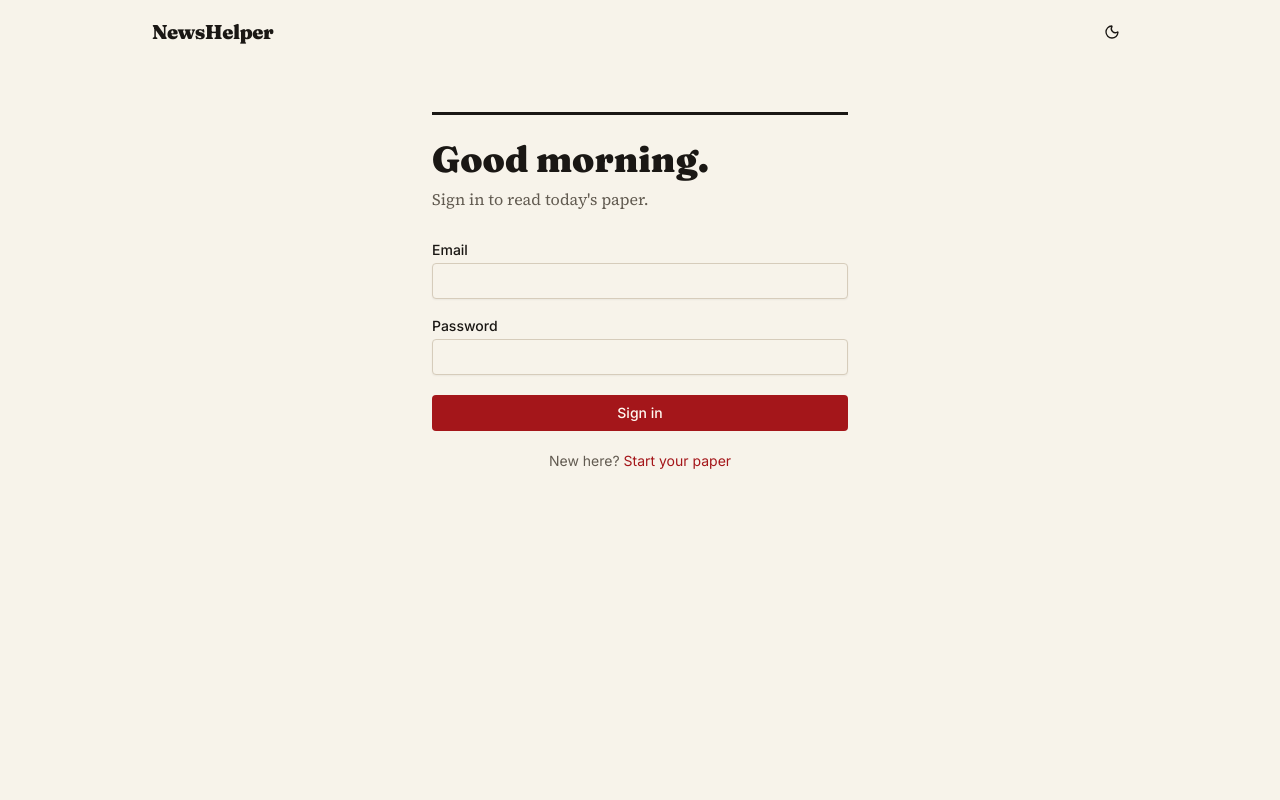
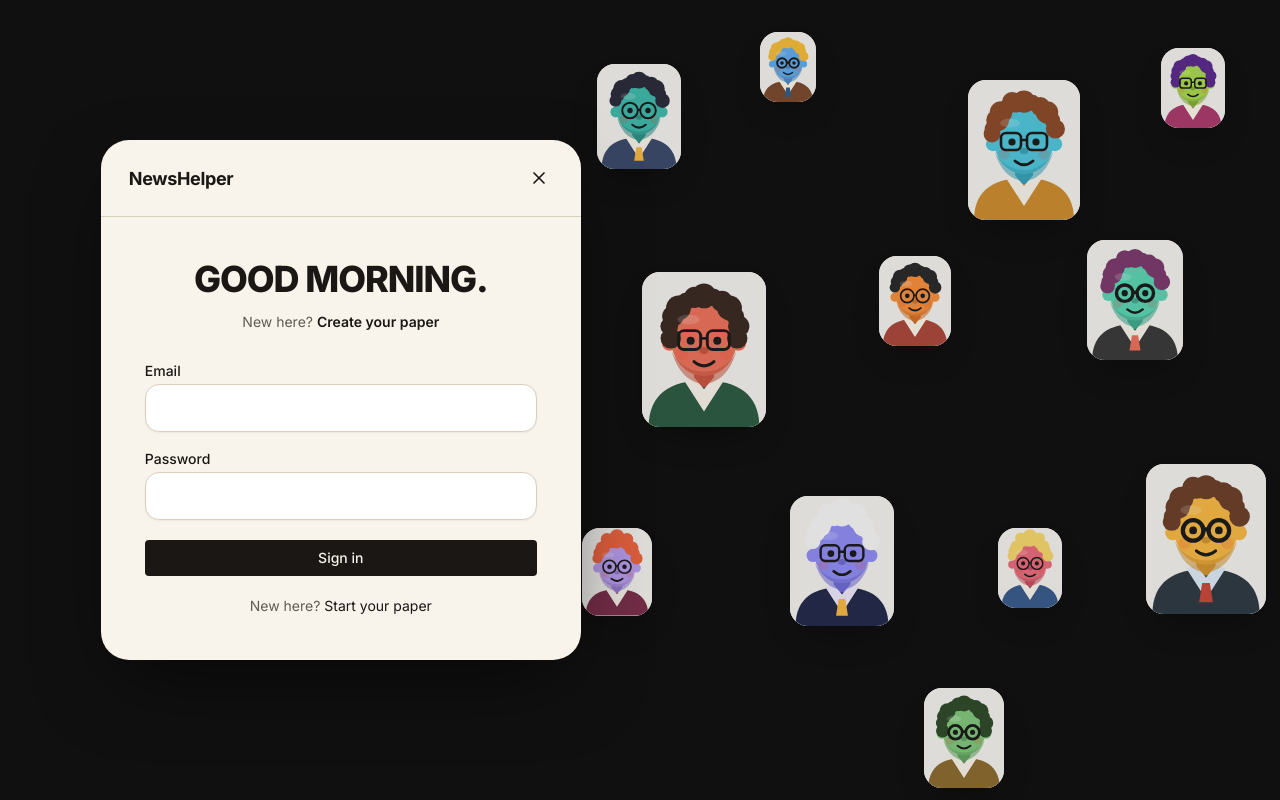
Before and after one commit to Abdul-Rafe8311/new-_helper, a Next.js app in the folder apps/web/: page /login in a window 1280 px wide. Built offline with nearby package versions, Linux system fonts and the light colour scheme.

Commit message:
feat(web): split-card sign-up and sign-in shell with a cream card and mascot art

```diff
--- /dev/null
+++ b/apps/web/src/app/(auth)/auth.css
@@ -0,0 +1,184 @@
+/*
+ * Sign-in and sign-up shell. Everything is prefixed .su-; the card re-declares the paper tokens
+ * (both the raw ones and the Tailwind theme aliases) so it stays cream in light and dark themes.
+ */
+.su-stage {
+  position: relative;
+  flex: 1;
+  display: flex;
+  align-items: center;
+  min-height: 100svh;
+  background: #101010;
+  overflow: hidden;
+  padding: 24px;
+}
+.su-art {
+  display: none;
+  position: absolute;
+  inset: 0 0 0 42%;
+  pointer-events: none;
+}
+@media (min-width: 900px) {
+  .su-art {
+    display: block;
+  }
+}
+.su-art__tile {
+  position: absolute;
+  display: block;
+  border-radius: 18px;
+  overflow: hidden;
+  background: #f0eeeb;
+  box-shadow: 0 16px 40px -16px rgba(0, 0, 0, 0.5);
+  opacity: 0.92;
+}
+.su-art__tile .lp-portrait {
+  display: block;
+  width: 100%;
+  height: 100%;
+}
+.su-card {
+  --paper: #f8f4ec;
+  --paper-2: #efe8da;
+  --ink: #1a1714;
+  --muted: #625b51;
+  --rule: #d9cfbd;
+  --accent: #1a1714;
+  --accent-ink: #f8f4ec;
+  --ring: #1a1714;
+  --destructive: #b42318;
+  --color-paper: #f8f4ec;
+  --color-paper-2: #efe8da;
+  --color-ink: #1a1714;
+  --color-muted: #625b51;
+  --color-rule: #d9cfbd;
+  --color-accent: #1a1714;
+  --color-background: #f8f4ec;
+  --color-foreground: #1a1714;
+  --color-border: #d9cfbd;
+  --color-input: #d9cfbd;
+  --color-ring: #1a1714;
+  --color-destructive: #b42318;
+  position: relative;
+  z-index: 1;
+  width: 100%;
+  max-width: 480px;
+  margin: 0 auto;
+  border-radius: 28px;
+  background: var(--paper);
+  color: var(--ink);
+  box-shadow: 0 30px 80px -20px rgba(0, 0, 0, 0.6);
+  color-scheme: light;
+}
+@media (min-width: 900px) {
+  .su-card {
+    margin: 0 0 0 6vw;
+  }
+}
+.su-card__head {
+  display: flex;
+  align-items: center;
+  justify-content: space-between;
+  padding: 16px 20px 16px 28px;
+  border-bottom: 1px solid var(--rule);
+}
+.su-brand {
+  font-family: var(--font-inter), ui-sans-serif, system-ui, sans-serif;
+  font-size: 18px;
+  font-weight: 700;
+  letter-spacing: -0.02em;
+  color: var(--ink);
+  text-decoration: none;
+}
+.su-close {
+  display: inline-flex;
+  align-items: center;
+  justify-content: center;
+  width: 44px;
+  height: 44px;
+  border-radius: 999px;
+  color: var(--ink);
+}
+.su-close svg {
+  width: 20px;
+  height: 20px;
+}
+.su-close:hover {
+  background: var(--paper-2);
+}
+.su-card__body {
+  padding: 36px 28px 36px;
+  font-family: var(--font-inter), ui-sans-serif, system-ui, sans-serif;
+}
+@media (min-width: 480px) {
+  .su-card__body {
+    padding: 44px 44px 44px;
+  }
+}
+.su-title {
+  text-align: center;
+  font-family: var(--font-inter), ui-sans-serif, system-ui, sans-serif;
+  font-size: clamp(28px, 6vw, 36px);
+  font-weight: 800;
+  line-height: 1.05;
+  letter-spacing: -0.03em;
+  text-transform: uppercase;
+  text-wrap: balance;
+}
+.su-sub {
+  margin: 12px 0 32px;
+  text-align: center;
+  font-family: var(--font-inter), ui-sans-serif, system-ui, sans-serif;
+  font-size: 14px;
+  color: var(--muted);
+}
+.su-sub a {
+  margin-left: 4px;
+  color: var(--ink);
+  font-weight: 600;
+  text-underline-offset: 3px;
+}
+.su-sub a:hover {
+  text-decoration: underline;
+}
+.su-card label {
+  font-size: 14px;
+  font-weight: 500;
+}
+.su-card input {
+  height: 48px;
+  border-radius: 14px;
+  border-color: var(--rule);
+  background: #fff;
+  padding: 0 16px;
+  font-size: 15px;
+}
+.su-card input:focus-visible {
+  border-color: var(--ink);
+  box-shadow: 0 0 0 3px rgba(26, 23, 20, 0.15);
+}
+.su-cta {
+  display: flex;
+  align-items: center;
+  justify-content: space-between;
+  width: 100%;
+  height: 52px;
+  margin-top: 8px;
+  padding: 0 24px 0 28px;
+  border-radius: 999px;
+  background: #1a1714;
+  color: #f8f4ec;
+  font-size: 15px;
+  font-weight: 600;
+}
+.su-cta:hover {
+  background: #000;
+}
+.su-cta svg {
+  width: 20px;
+  height: 20px;
+}
+.su-cta:focus-visible {
+  outline: 2px solid #1a1714;
+  outline-offset: 3px;
+}
--- a/apps/web/src/app/(auth)/layout.tsx
+++ b/apps/web/src/app/(auth)/layout.tsx
@@ -1,21 +1,51 @@
+import { X } from "lucide-react";
 import Link from "next/link";
 
-import { Rule } from "@/components/paper";
-import { ThemeToggle } from "@/components/theme/theme-toggle";
+import { MASCOTS, Portrait } from "@/components/landing/mascots";
+
+import "./auth.css";
+
+/** Where each decorative portrait sits on the art panel: left/top in %, and a size in px. */
+const ART: readonly { x: number; y: number; w: number }[] = [
+  { x: 8, y: 8, w: 84 },
+  { x: 30, y: 4, w: 56 },
+  { x: 58, y: 10, w: 112 },
+  { x: 84, y: 6, w: 64 },
+  { x: 14, y: 34, w: 124 },
+  { x: 46, y: 32, w: 72 },
+  { x: 74, y: 30, w: 96 },
+  { x: 6, y: 66, w: 70 },
+  { x: 34, y: 62, w: 104 },
+  { x: 62, y: 66, w: 64 },
+  { x: 82, y: 58, w: 120 },
+  { x: 52, y: 86, w: 80 },
+];
 
 export default function AuthLayout({ children }: LayoutProps<"/">) {
   return (
-    <div className="flex flex-1 flex-col">
-      <header className="mx-auto flex w-full max-w-5xl items-center justify-between px-4 py-4 sm:px-6">
-        <Link href="/" className="font-display text-xl font-black tracking-tight">
-          NewsHelper
-        </Link>
-        <ThemeToggle />
-      </header>
-      <main className="mx-auto w-full max-w-md flex-1 px-4 pt-6 pb-16 sm:pt-12">
-        <Rule variant="thick" className="mb-6" />
-        {children}
-      </main>
+    <div className="su-stage">
+      <div className="su-art" aria-hidden="true">
+        {ART.map((tile, i) => (
+          <span
+            key={i}
+            className="su-art__tile"
+            style={{ left: `${tile.x}%`, top: `${tile.y}%`, width: tile.w, height: tile.w * 1.25 }}
+          >
+            <Portrait mascot={MASCOTS[(i * 5) % MASCOTS.length]} index={(i * 5) % MASCOTS.length} />
+          </span>
+        ))}
+      </div>
+      <div className="su-card">
+        <header className="su-card__head">
+          <Link href="/" className="su-brand">
+            NewsHelper
+          </Link>
+          <Link href="/" className="su-close" aria-label="Close and go back home">
+            <X aria-hidden="true" />
+          </Link>
+        </header>
+        <main className="su-card__body">{children}</main>
+      </div>
     </div>
   );
 }
--- a/apps/web/src/app/(auth)/login/page.tsx
+++ b/apps/web/src/app/(auth)/login/page.tsx
@@ -1,4 +1,5 @@
 import type { Metadata } from "next";
+import Link from "next/link";
 
 import { LoginForm } from "@/components/auth/login-form";
 
@@ -7,8 +8,10 @@ export const metadata: Metadata = { title: "Sign in" };
 export default function LoginPage() {
   return (
     <>
-      <h1 className="font-display text-4xl font-black">Good morning.</h1>
-      <p className="mt-2 mb-8 font-serif text-muted">Sign in to read today&apos;s paper.</p>
+      <h1 className="su-title">Good morning.</h1>
+      <p className="su-sub">
+        New here?<Link href="/signup">Create your paper</Link>
+      </p>
       <LoginForm />
     </>
   );
--- a/apps/web/src/app/(auth)/signup/page.tsx
+++ b/apps/web/src/app/(auth)/signup/page.tsx
@@ -1,4 +1,5 @@
 import type { Metadata } from "next";
+import Link from "next/link";
 
 import { SignupForm } from "@/components/auth/signup-form";
 
@@ -7,9 +8,9 @@ export const metadata: Metadata = { title: "Start my paper" };
 export default function SignupPage() {
   return (
     <>
-      <h1 className="font-display text-4xl font-black">Start your paper.</h1>
-      <p className="mt-2 mb-8 font-serif text-muted">
-        Two minutes now, and tomorrow&apos;s front page is about the things you care about.
+      <h1 className="su-title">Create your paper</h1>
+      <p className="su-sub">
+        Already have an account?<Link href="/login">Sign in</Link>
       </p>
       <SignupForm />
     </>
```
